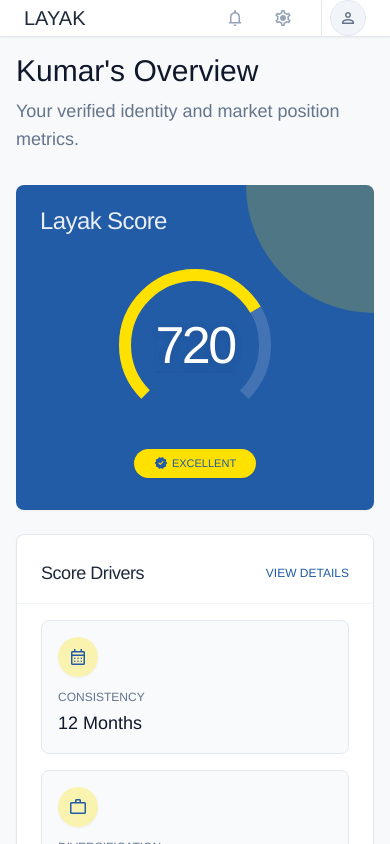
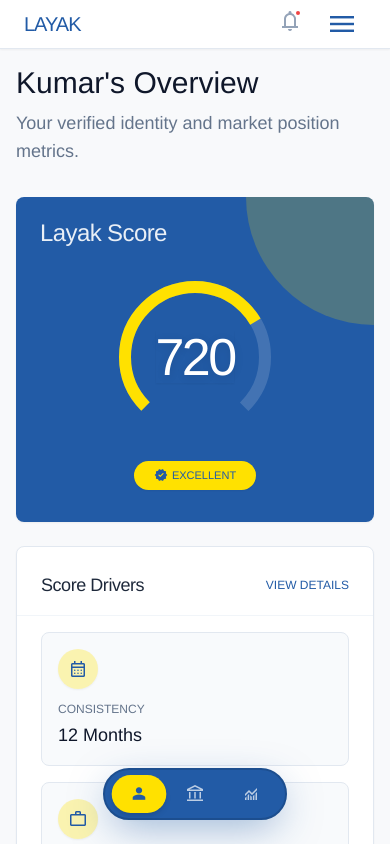
Before and after one commit to Nearbiz/layak, a React (Vite) app in the folder frontend/: page /worker/worker_kumar_001 in a window 390 px wide. Built offline with nearby package versions, Linux system fonts and the light colour scheme.

Commit message:
add navigation

```diff
--- a/frontend/src/App.tsx
+++ b/frontend/src/App.tsx
@@ -2,15 +2,19 @@
 import WorkerApp from "./pages/WorkerApp"
 import LenderPortal from "./pages/LenderPortal"
 import TngAnalytics from "./pages/TngAnalytics"
+import DemoSwitcher from "./components/DemoSwitcher"
 
 function App() {
   return (
+    <>
       <Routes>
         <Route path="/" element={<Navigate to="/worker/worker_kumar_001" replace />} />
         <Route path="/worker/:id" element={<WorkerApp />} />
         <Route path="/lender" element={<LenderPortal />} />
         <Route path="/tng" element={<TngAnalytics />} />
       </Routes>
+      <DemoSwitcher />
+    </>
   )
 }
 
--- /dev/null
+++ b/frontend/src/components/DemoSwitcher.tsx
@@ -0,0 +1,38 @@
+import { useNavigate, useLocation } from "react-router-dom"
+
+const roles = [
+  { id: 'worker', label: 'WORKER', path: '/worker/worker_kumar_001', icon: 'person' },
+  { id: 'lender', label: 'LENDER', path: '/lender', icon: 'account_balance' },
+  { id: 'tng', label: 'TNG OPS', path: '/tng', icon: 'monitoring' }
+]
+
+export default function DemoSwitcher() {
+  const navigate = useNavigate()
+  const location = useLocation()
+
+  return (
+    <div className="fixed bottom-6 left-1/2 -translate-x-1/2 z-[9999] px-2 py-1.5 bg-[#225BA6] rounded-full border-2 border-[#1C4E8F] shadow-[0_12px_40px_-8px_rgba(34,91,166,0.5)] flex items-center gap-1">
+      {roles.map((role) => {
+        const isActive = location.pathname.startsWith(role.path.split('/').slice(0, 2).join('/'))
+        return (
+          <button
+            key={role.id}
+            onClick={() => navigate(role.path)}
+            className={`
+              flex items-center gap-2 px-4 py-2 rounded-full transition-all duration-300
+              ${isActive
+                ? 'bg-[#FFE100] text-[#225BA6] shadow-md scale-105'
+                : 'text-white/70 hover:text-white hover:bg-white/10'
+              }
+            `}
+          >
+            <span className="material-symbols-outlined text-[20px]" style={{ fontVariationSettings: isActive ? "'FILL' 1" : "'FILL' 0" }}>
+              {role.icon}
+            </span>
+            <span className="text-[11px] font-black tracking-tight uppercase hidden sm:block">{role.label}</span>
+          </button>
+        )
+      })}
+    </div>
+  )
+}
--- a/frontend/src/pages/WorkerApp.tsx
+++ b/frontend/src/pages/WorkerApp.tsx
@@ -24,6 +24,7 @@
   // Animation state for gauge and bars
   const [animatedScore, setAnimatedScore] = useState(0)
   const [progress, setProgress] = useState(0)
+  const [isMobileMenuOpen, setIsMobileMenuOpen] = useState(false)
 
   useEffect(() => {
     let startTime: number
@@ -100,29 +101,83 @@
       {/* Main Content Area */}
       <div className="flex-1 flex flex-col h-screen overflow-y-auto relative w-full">
         {/* TopAppBar */}
-        <header className="bg-white border-b border-slate-200 shadow-sm flex items-center justify-between px-6 h-16 w-full sticky top-0 z-30">
+        <header className="bg-white border-b border-slate-200 shadow-sm flex items-center justify-between px-6 h-16 w-full sticky top-0 z-50">
           <div className="flex items-center gap-6">
-            <span className="font-bold text-xl text-slate-800 md:hidden">LAYAK</span>
-            <span className="font-bold text-lg text-slate-800 hidden md:block">Worker Portal</span>
+            <span className="font-bold text-xl text-[#225BA6] md:hidden tracking-tighter uppercase">LAYAK</span>
+            <span className="font-bold text-lg text-slate-800 hidden md:block uppercase tracking-tight">Worker Portal</span>
           </div>
 
-          <div className="flex items-center gap-3">
+          {/* Desktop Navigation Icons */}
+          <div className="hidden md:flex items-center gap-3">
             <button className="text-slate-400 hover:bg-slate-100 transition-all p-2 rounded-full flex items-center justify-center">
-              <span className="material-symbols-outlined text-[20px]">notifications</span>
+              <span className="material-symbols-outlined text-[22px]">notifications</span>
             </button>
             <button className="text-slate-400 hover:bg-slate-100 transition-all p-2 rounded-full flex items-center justify-center">
-              <span className="material-symbols-outlined text-[20px]">settings</span>
+              <span className="material-symbols-outlined text-[22px]">settings</span>
             </button>
             <div className="flex items-center gap-2 ml-2 pl-2 border-l border-slate-200">
-              <div className="text-right hidden sm:block">
-                <p className="text-sm font-semibold text-slate-700 leading-none">{worker.name}</p>
-                <p className="text-xs text-slate-500 mt-1">{worker.trade}</p>
+              <div className="text-right">
+                <p className="text-sm font-bold text-slate-800 leading-none">{worker.name}</p>
+                <p className="text-[10px] uppercase font-bold text-slate-400 mt-1 tracking-wider">{worker.trade}</p>
               </div>
-              <div className="w-9 h-9 rounded-full bg-slate-100 border border-slate-200 flex items-center justify-center text-slate-500">
-                <span className="material-symbols-outlined text-[20px]">person</span>
+              <div className="w-10 h-10 rounded-full bg-slate-50 border border-slate-200 flex items-center justify-center text-[#225BA6] shadow-sm">
+                <span className="material-symbols-outlined text-[24px]">person</span>
               </div>
             </div>
           </div>
+
+          {/* Mobile Hamburger Toggle */}
+          <div className="md:hidden flex items-center gap-2">
+             <button className="text-slate-400 p-2 relative">
+               <span className="material-symbols-outlined text-[24px]">notifications</span>
+               <span className="absolute top-2 right-2 w-2 h-2 bg-red-500 rounded-full border-2 border-white"></span>
+             </button>
+             <button
+               onClick={() => setIsMobileMenuOpen(!isMobileMenuOpen)}
+               className="text-[#225BA6] p-2 rounded-lg hover:bg-slate-100 transition-all"
+             >
+               <span className="material-symbols-outlined text-[32px] block">
+                 {isMobileMenuOpen ? 'close' : 'menu'}
+               </span>
+             </button>
+          </div>
+
+          {/* Mobile Menu Dropdown */}
+          {isMobileMenuOpen && (
+            <div className="absolute top-full left-0 right-0 bg-white border-b-2 border-slate-100 shadow-2xl z-50 md:hidden animate-in slide-in-from-top-1 duration-200">
+              <div className="p-5 flex flex-col gap-6">
+                <div className="flex items-center gap-4 bg-slate-50 p-4 rounded-xl border border-slate-100">
+                  <div className="w-14 h-14 rounded-full bg-[#FFE100]/20 border-2 border-[#FFE100]/40 flex items-center justify-center text-[#225BA6] shadow-sm">
+                    <span className="material-symbols-outlined text-[32px]">person</span>
+                  </div>
+                  <div>
+                    <p className="font-black text-xl text-[#225BA6] leading-none uppercase tracking-tight">{worker.name}</p>
+                    <p className="text-xs font-bold text-slate-500 mt-1 uppercase tracking-widest">{worker.trade}</p>
+                    <Badge className="bg-[#FFE100] text-[#225BA6] border-none text-[9px] px-2 py-0.5 mt-2 font-black uppercase">{worker.tier} Tier</Badge>
+                  </div>
+                </div>
+
+                <div className="grid grid-cols-2 gap-3">
+                  <button className="flex flex-col items-center justify-center gap-2 p-5 bg-slate-50 rounded-xl border-b-4 border-slate-200 hover:bg-slate-100 transition-all active:border-b-0 active:translate-y-1">
+                    <span className="material-symbols-outlined text-[28px] text-[#225BA6]">settings</span>
+                    <span className="text-xs font-black uppercase text-slate-600 tracking-tighter">Settings</span>
+                  </button>
+                  <button className="flex flex-col items-center justify-center gap-2 p-5 bg-slate-50 rounded-xl border-b-4 border-slate-200 hover:bg-slate-100 transition-all active:border-b-0 active:translate-y-1">
+                    <span className="material-symbols-outlined text-[28px] text-[#225BA6]">account_circle</span>
+                    <span className="text-xs font-black uppercase text-slate-600 tracking-tighter">My Profile</span>
+                  </button>
+                  <button className="flex flex-col items-center justify-center gap-2 p-5 bg-slate-50 rounded-xl border-b-4 border-slate-200 hover:bg-slate-100 transition-all active:border-b-0 active:translate-y-1">
+                    <span className="material-symbols-outlined text-[28px] text-[#225BA6]">shield</span>
+                    <span className="text-xs font-black uppercase text-slate-600 tracking-tighter">Privacy</span>
+                  </button>
+                  <button className="flex flex-col items-center justify-center gap-2 p-5 bg-slate-100 rounded-xl border-b-4 border-slate-300 hover:bg-slate-200 transition-all active:border-b-0 active:translate-y-1">
+                    <span className="material-symbols-outlined text-[28px] text-slate-600">logout</span>
+                    <span className="text-xs font-black uppercase text-slate-600 tracking-tighter">Log Out</span>
+                  </button>
+                </div>
+              </div>
+            </div>
+          )}
         </header>
 
         {/* Dashboard Content */}
```
Also changed, not shown: 1 other file (tests, documents, lock files or other folders). Lines whose indentation alone changed are shown as unchanged.
